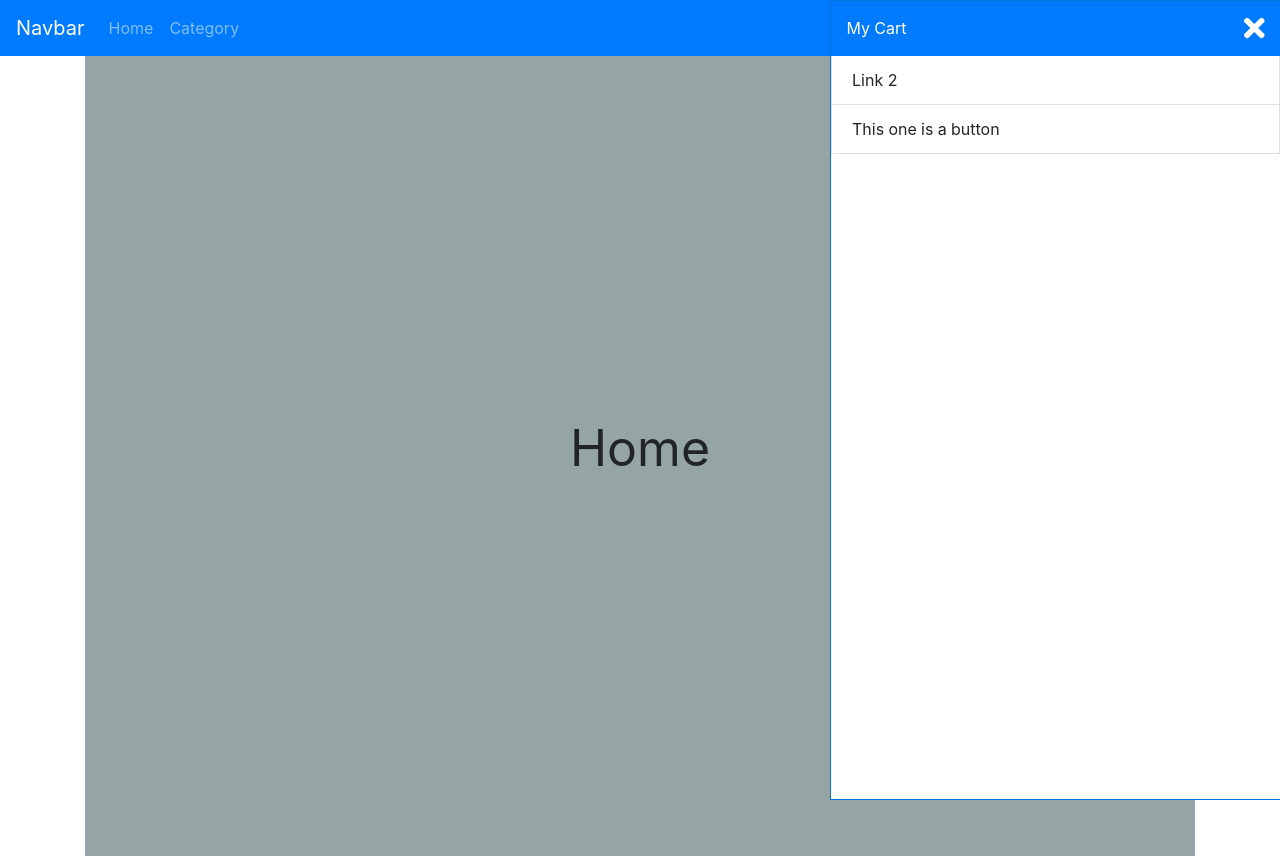
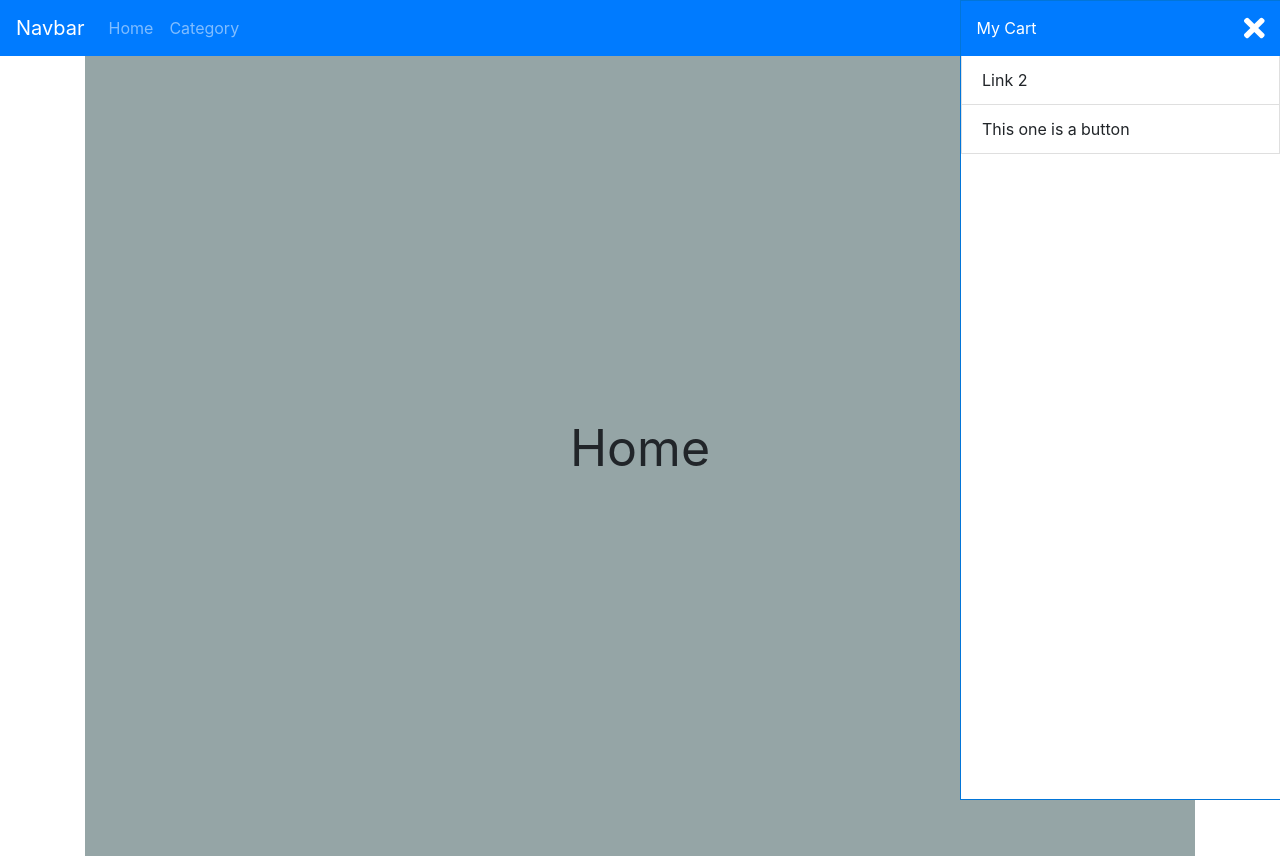
Before and after one commit to pika-3kw/shop-online, a React (Create React App) app in the folder client/: page / in a window 1280 px wide. Both pictures are taken after a click on the icon 1254 px from the left and 28 px from the top of the page. Built offline with nearby package versions, Linux system fonts and the light colour scheme.

Commit message:
Edit style Cart.

```diff
--- a/client/src/components/Cart/Cart.css
+++ b/client/src/components/Cart/Cart.css
@@ -1,5 +1,5 @@
 .Cart{
-    width: 450px;
+    min-width: 320px;
     border: 1px solid #0275d8;
     border-right: 0;
     position: fixed;
```
